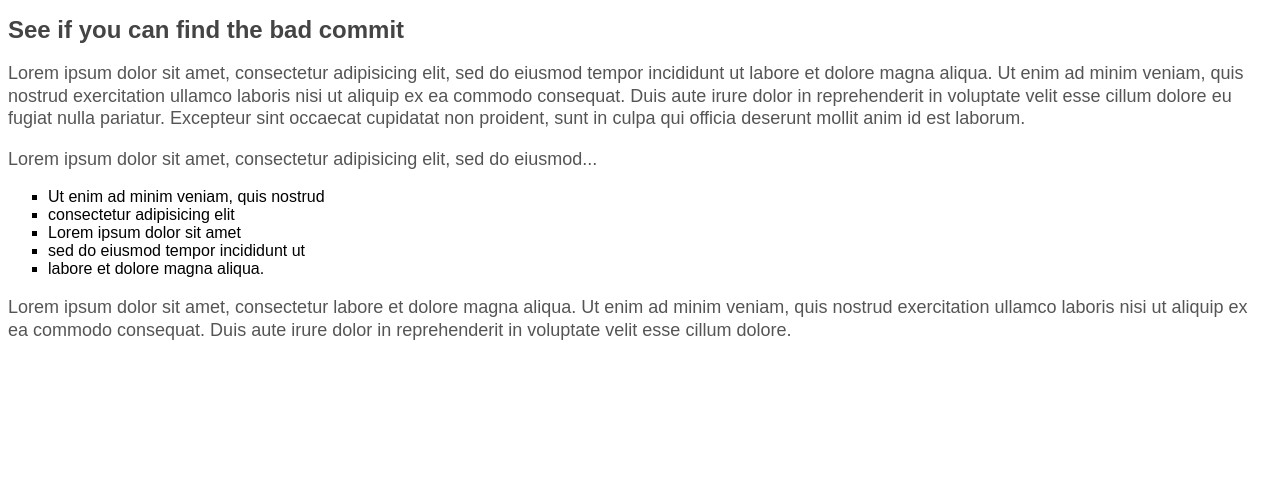
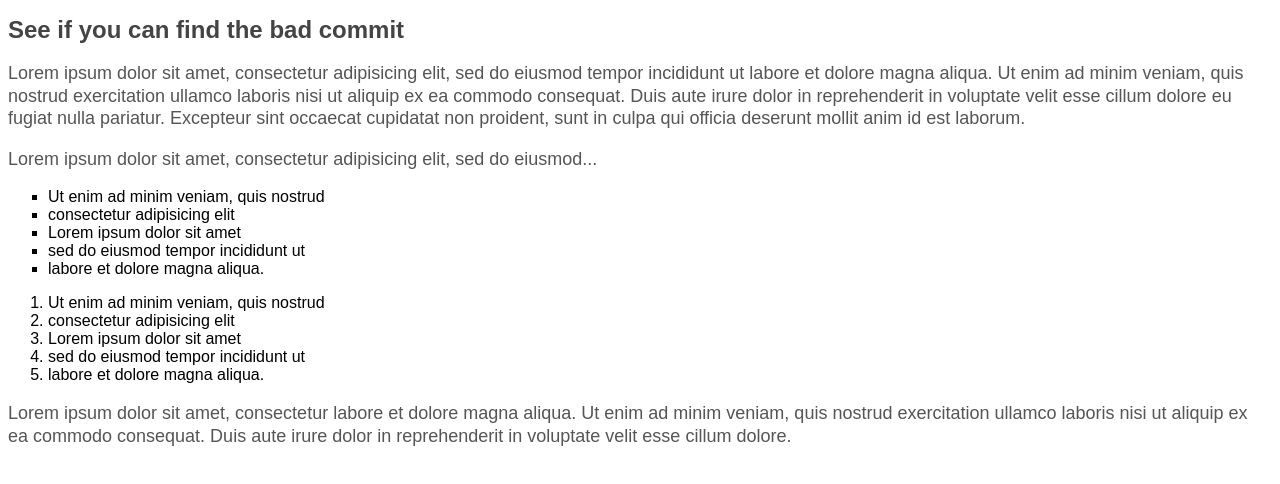
Before and after one commit to avanslaars/git-bisect-now-you-try, a plain HTML site: page index.html in a window 1280 px wide. Drawn offline with Linux system fonts and the light colour scheme.

Commit message:
some more changes

```diff
--- a/index.html
+++ b/index.html
@@ -29,7 +29,11 @@
       <li>labore et dolore magna aliqua.</li>
     </ul>
     <ol>
-
+      <li>Ut enim ad minim veniam, quis nostrud</li>
+      <li>consectetur adipisicing elit</li>
+      <li>Lorem ipsum dolor sit amet</li>
+      <li>sed do eiusmod tempor incididunt ut</li>
+      <li>labore et dolore magna aliqua.</li>
     </ol>
     <p>
       Lorem ipsum dolor sit amet, consectetur
```
